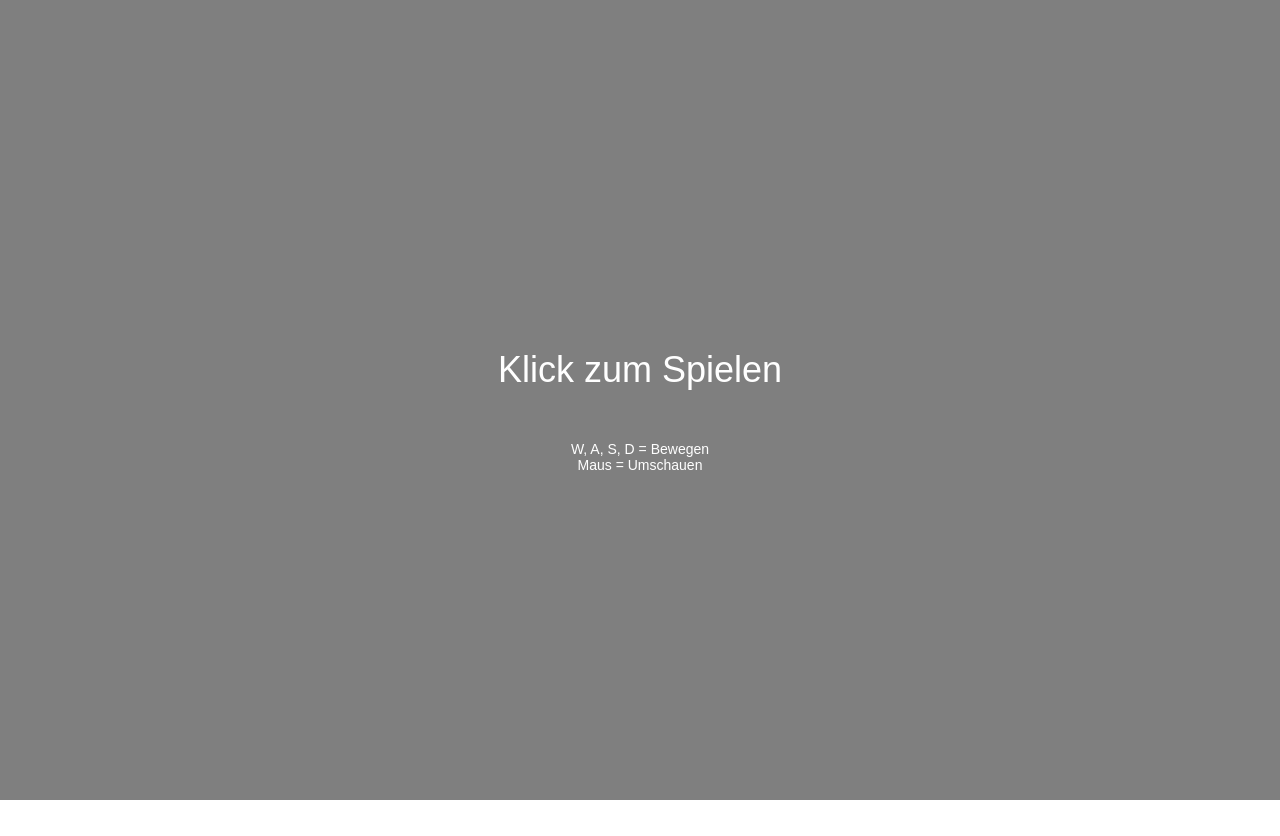
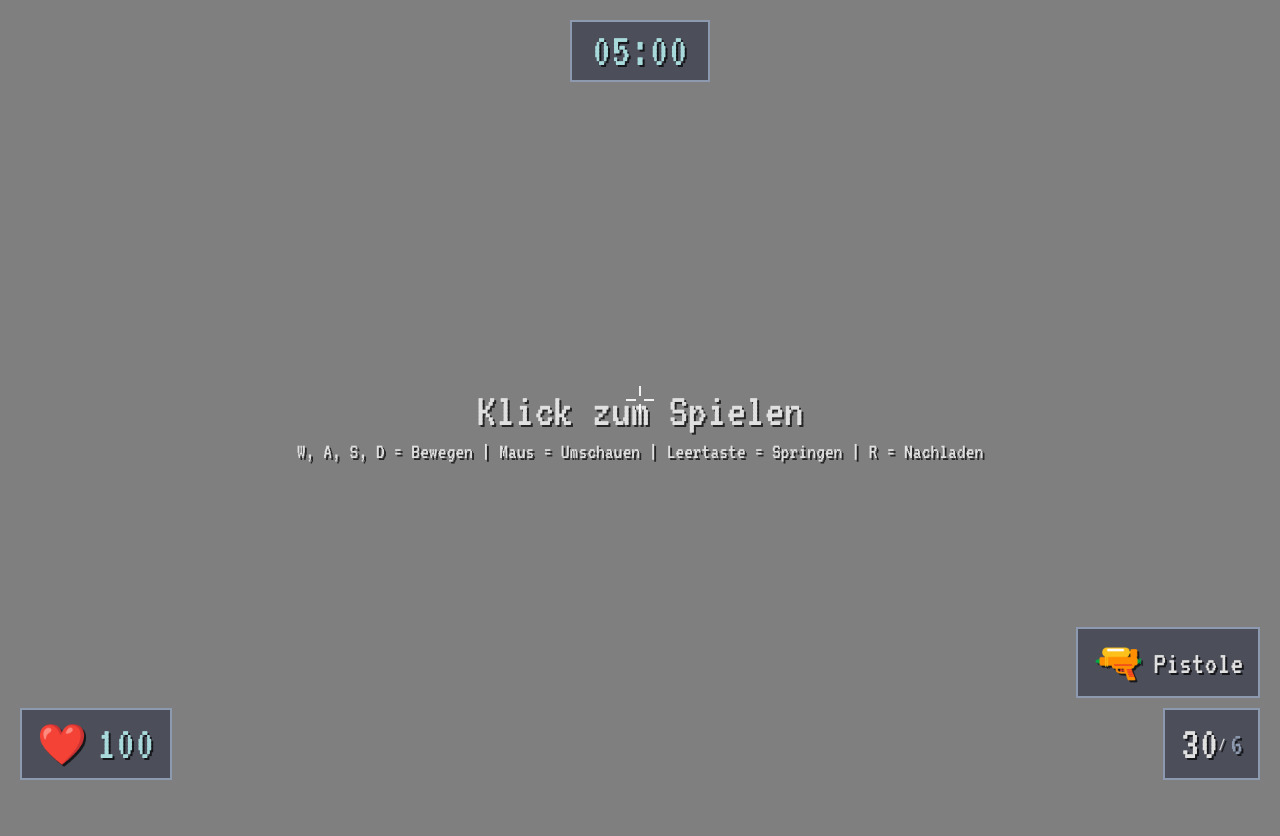
Before and after one commit to LukeEckardt9988/singleplay, a PHP site: page / in a window 1280 px wide. After the commit the page ends 780 px from the top, so only its background shows below. Run offline with PHP 8.4, Linux system fonts and the light colour scheme; some libraries are stand-ins or nearby versions.

Commit message:
ach das wird.. habe mich entschieden das ganze game pixelig zu machen,

```diff
--- a/css/style.css
+++ b/css/style.css
@@ -1,32 +1,167 @@
+/* css/style.css */
+
+/* Import einer passenden Pixel-Schriftart von Google Fonts */
+@import url('https://fonts.googleapis.com/css2?family=VT323&display=swap');
+
+/* Grundlegende Styles für die Seite */
 body {
     margin: 0;
-    padding: 0;
-    overflow: hidden;
-    font-family: Arial, sans-serif;
-    color: white;
+    font-family: 'VT323', monospace; /* Angewendete Pixel-Schriftart */
+    color: #E0E0E0; /* Leichtes Grau-Weiß für Text */
+    overflow: hidden; /* Verhindert Scrollbalken */
+    text-shadow: 2px 2px 0px rgba(0, 0, 0, 0.7); /* Scharfer Schatten für Pixel-Look */
 }
 
-canvas {
-    display: block;
-}
-
+/* Overlay für den Startbildschirm */
 #blocker {
     position: absolute;
     width: 100%;
     height: 100%;
-    background-color: rgba(0,0,0,0.5);
+    background-color: rgba(0, 0, 0, 0.5);
+    display: flex;
+    justify-content: center;
+    align-items: center;
 }
 
 #instructions {
+    text-align: center;
+    cursor: pointer;
+}
+
+#instructions p {
+    font-size: 48px;
+    margin-bottom: 5px;
+}
+
+#instructions span {
+    font-size: 22px;
+}
+
+/* === HUD STYLES (EISWÜSTE) === */
+
+/* Timer oben in der Mitte */
+#timer-container {
+    position: absolute;
+    top: 20px;
+    left: 50%;
+    transform: translateX(-50%);
+    background-color: rgba(43, 45, 66, 0.6); /* Dunkles, kaltes Blau-Grau */
+    padding: 5px 20px;
+    border: 2px solid #8D99AE; /* Stahlgrauer Rand */
+}
+
+#timer {
+    font-size: 3em;
+    color: #A8DADC; /* Eisblau */
+}
+
+/* Haupt-HUD-Container am unteren Rand */
+#hud {
+    position: absolute;
+    bottom: 0;
     width: 100%;
-    height: 100%;
+    padding: 20px;
+    box-sizing: border-box;
+    display: flex;
+    justify-content: space-between;
+    align-items: flex-end;
+}
 
+/* Container für Leben (links) und Waffe/Ammo (rechts) */
+#health-container, #weapon-display, #ammo-container {
+    background-color: rgba(43, 45, 66, 0.6); /* Dunkles, kaltes Blau-Grau */
+    padding: 10px 15px;
+    border: 2px solid #8D99AE; /* Stahlgrauer Rand */
+    display: flex;
+    align-items: center;
+}
+
+#health-display {
+    font-size: 3em;
+    color: #A8DADC; /* Eisblau */
+    margin-left: 10px;
+}
+
+/* Container für Waffe & Munition (rechts) */
+#weapon-ammo-container {
     display: flex;
     flex-direction: column;
-    justify-content: center;
-    align-items: center;
+    align-items: flex-end;
+    gap: 10px; /* Abstand zwischen den Boxen */
+}
 
-    text-align: center;
-    font-size: 14px;
-    cursor: pointer;
+#weapon-name {
+    font-size: 2em;
+    margin-left: 10px;
 }
+
+#current-ammo {
+    font-size: 3em;
+    color: #E0E0E0; /* Weiß-Grau */
+}
+
+#magazine-count {
+    font-size: 2em;
+    color: #8D99AE; /* Stahlgrau */
+    margin-left: 5px;
+}
+
+#health-icon, #weapon-icon {
+    font-size: 2.5em;
+}
+
+/* Fadenkreuz */
+#crosshair-container {
+    position: absolute;
+    top: 50%;
+    left: 50%;
+    transform: translate(-50%, -50%);
+    width: 4px;
+    height: 4px;
+     cursor: default;
+      user-select: none;
+}
+
+.crosshair-line {
+    position: absolute;
+    background-color: rgba(255, 255, 255, 0.9);
+    transition: all 0.1s ease-out;
+}
+
+#crosshair-top {
+    width: 2px;
+    height: 10px;
+    top: -12px;
+    left: 50%;
+    transform: translateX(-50%);
+}
+
+#crosshair-bottom {
+    width: 2px;
+    height: 10px;
+    bottom: -12px;
+    left: 50%;
+    transform: translateX(-50%);
+}
+
+#crosshair-left {
+    width: 10px;
+    height: 2px;
+    left: -12px;
+    top: 50%;
+    transform: translateY(-50%);
+}
+
+#crosshair-right {
+    width: 10px;
+    height: 2px;
+    right: -12px;
+    top: 50%;
+    transform: translateY(-50%);
+}
+
+/* Fadenkreuz-Animation */
+#crosshair-container.recoiling #crosshair-top { top: -18px; }
+#crosshair-container.recoiling #crosshair-bottom { bottom: -18px; }
+#crosshair-container.recoiling #crosshair-left { left: -18px; }
+#crosshair-container.recoiling #crosshair-right { right: -18px; }
--- a/index.php
+++ b/index.php
@@ -1,40 +1,57 @@
 <!DOCTYPE html>
 <html lang="de">
-
 <head>
     <meta charset="UTF-8">
-    <title>Mein Ego-Shooter</title>
+    <title>Ego-Shooter</title>
+
+    <script type="importmap">
+    {
+        "imports": {
+            "three": "https://unpkg.com/three@0.165.0/build/three.module.js",
+            "three/addons/": "https://unpkg.com/three@0.165.0/examples/jsm/"
+        }
+    }
+    </script>
+
     <link rel="stylesheet" href="css/style.css">
 </head>
-
 <body>
     <div id="blocker">
         <div id="instructions">
-            <p style="font-size:36px">Klick zum Spielen</p>
-            <p>
-                W, A, S, D = Bewegen<br />
-                Maus = Umschauen
-            </p>
-        </div>
-    </div>
-    <div id="hud">
-        <div class="crosshair">+</div>
-
-        <div id="ammo-container">
-            <span id="current-ammo">30</span> / <span id="magazine-count">6</span>
+            <p>Klick zum Spielen</p>
+            <span>W, A, S, D = Bewegen | Maus = Umschauen | Leertaste = Springen | R = Nachladen</span>
         </div>
     </div>
 
-    <script type="importmap">
-        {
-            "imports": {
-                "three": "https://unpkg.com/three@0.165.0/build/three.module.js",
-                "three/addons/": "https://unpkg.com/three@0.165.0/examples/jsm/"
-            }
-        }
-    </script>
+    <div id="crosshair-container">
+        <div class="crosshair-line" id="crosshair-top"></div>
+        <div class="crosshair-line" id="crosshair-bottom"></div>
+        <div class="crosshair-line" id="crosshair-left"></div>
+        <div class="crosshair-line" id="crosshair-right"></div>
+    </div>
+
+    <div id="timer-container">
+        <span id="timer">05:00</span>
+    </div>
+
+    <div id="hud">
+
+        <div id="health-container">
+            <span id="health-icon">❤️</span>
+            <span id="health-display">100</span>
+        </div>
+
+        <div id="weapon-ammo-container">
+            <div id="weapon-display">
+                <span id="weapon-icon">🔫</span>
+                <span id="weapon-name">Pistole</span>
+            </div>
+            <div id="ammo-container">
+                <span id="current-ammo">30</span> / <span id="magazine-count">6</span>
+            </div>
+        </div>
+
+    </div>
 
     <script type="module" src="js/game.js"></script>
 </body>
-
-</html>
```
Also changed, not shown: js/game.js (+72 -48 lines), 6 other files.
